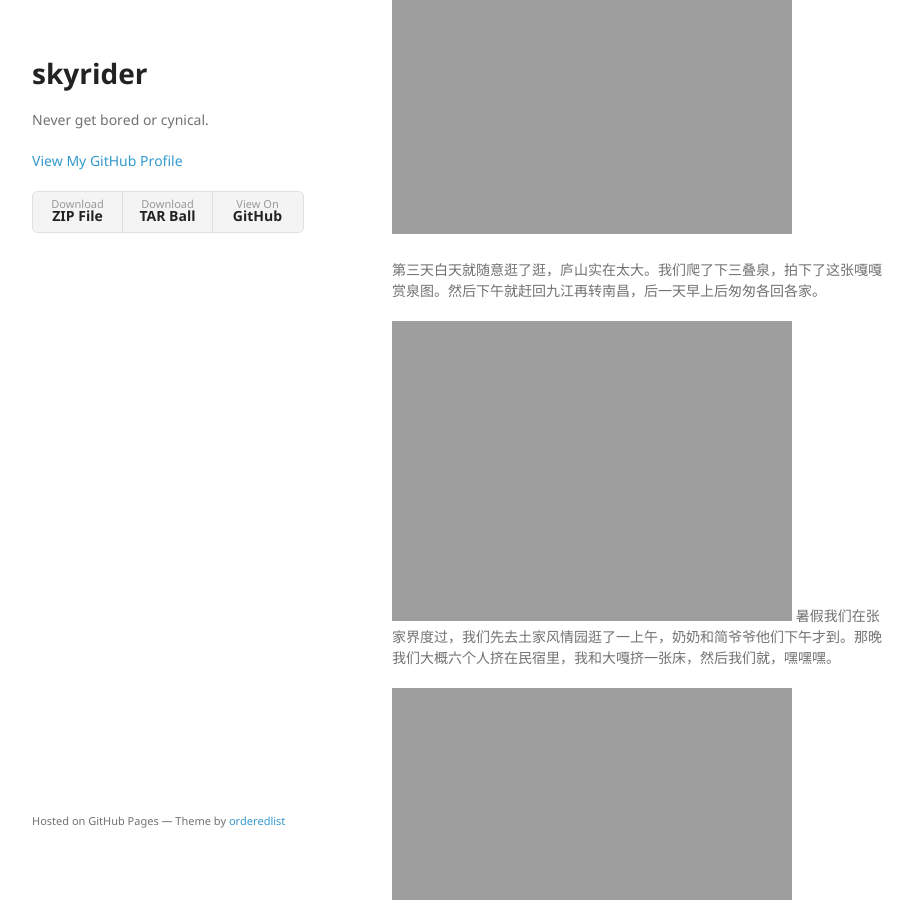
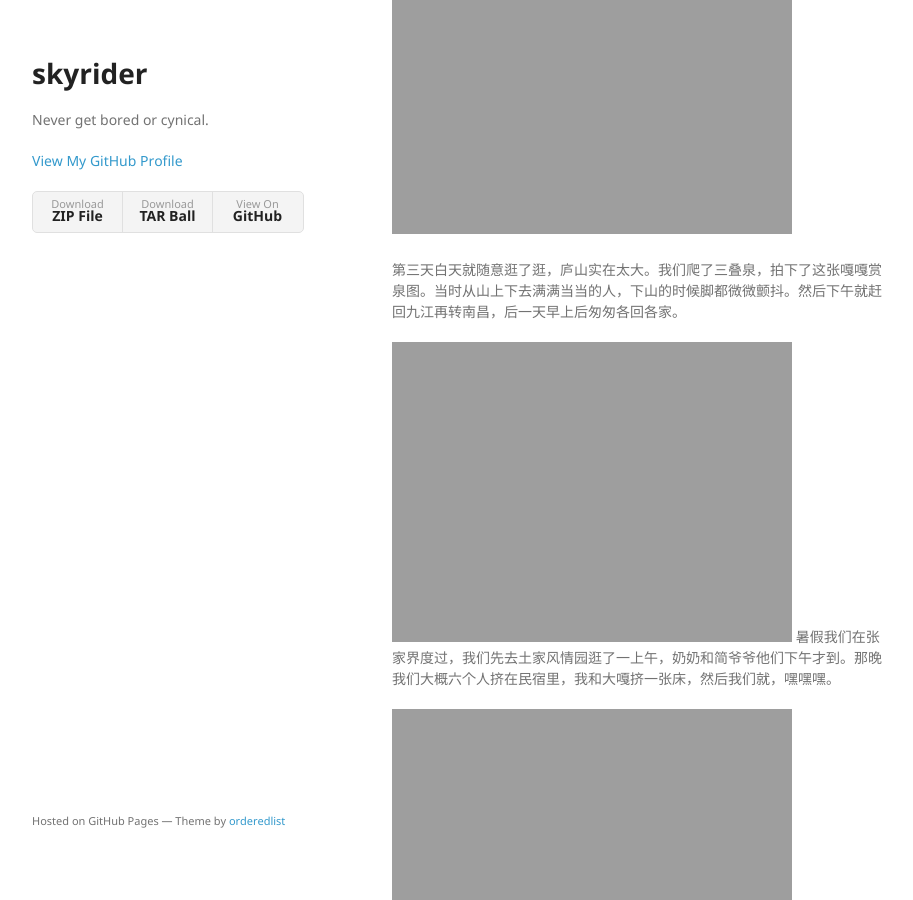
Before and after one commit to aladden/aladden.github.io, a Jekyll site: the page built from past.md, in a window 1280 px wide and 900 px high, scrolled down 4195 px. Shown: the whole window, without its empty margins (178-1091 px from the left). Built offline with Jekyll 4.4.1, drawn with Linux system fonts in a browser that asks for light colours; our own code applies the rules of GitHub Pages for plain Markdown files.

Commit message:
Update past.md

```diff
--- a/past.md
+++ b/past.md
@@ -37,7 +37,7 @@ layout: default
 
  ![][image-8]
 
- 第三天白天就随意逛了逛，庐山实在太大。我们爬了下三叠泉，拍下了这张嘎嘎赏泉图。然后下午就赶回九江再转南昌，后一天早上后匆匆各回各家。
+ 第三天白天就随意逛了逛，庐山实在太大。我们爬了三叠泉，拍下了这张嘎嘎赏泉图。当时从山上下去满满当当的人，下山的时候脚都微微颤抖。然后下午就赶回九江再转南昌，后一天早上后匆匆各回各家。
 
  ![][image-9]
  暑假我们在张家界度过，我们先去土家风情园逛了一上午，奶奶和简爷爷他们下午才到。那晚我们大概六个人挤在民宿里，我和大嘎挤一张床，然后我们就，嘿嘿嘿。
```
Also changed, not shown: other parts of past.md (+1 -1 lines).
